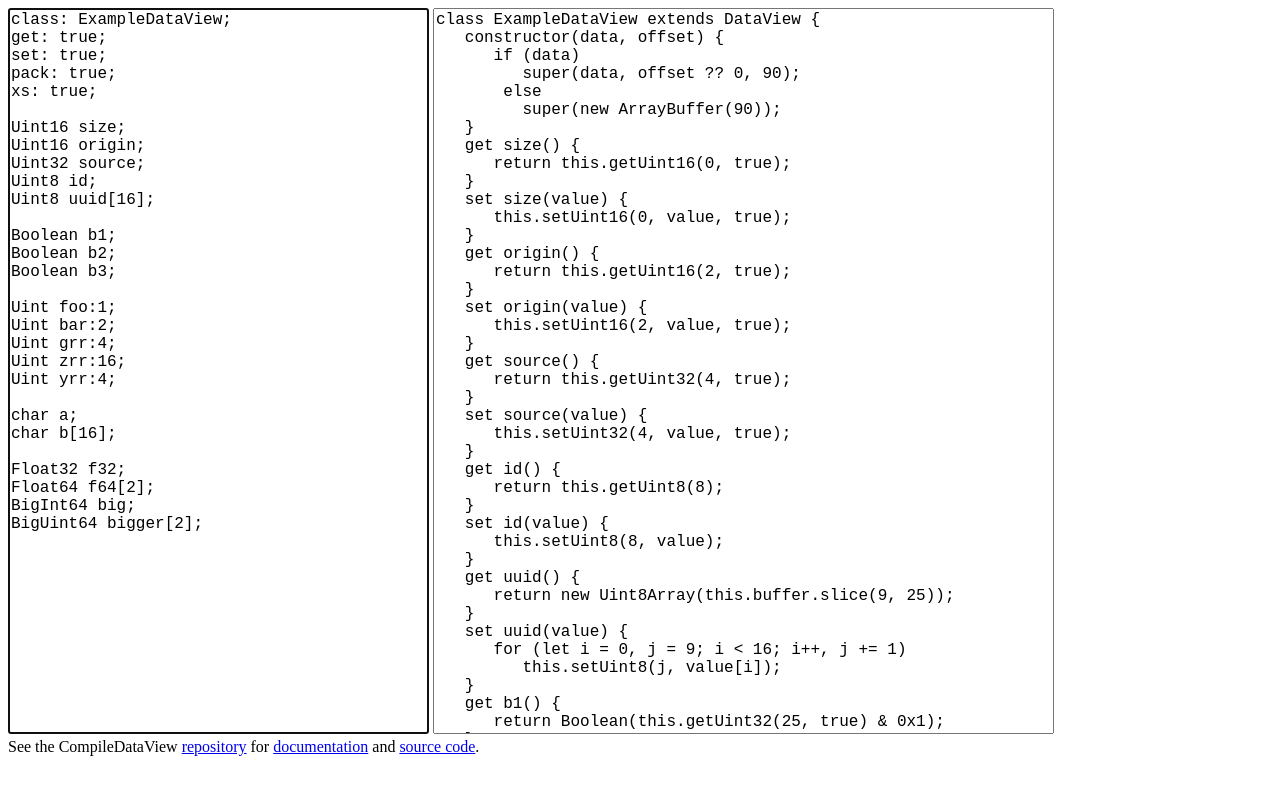
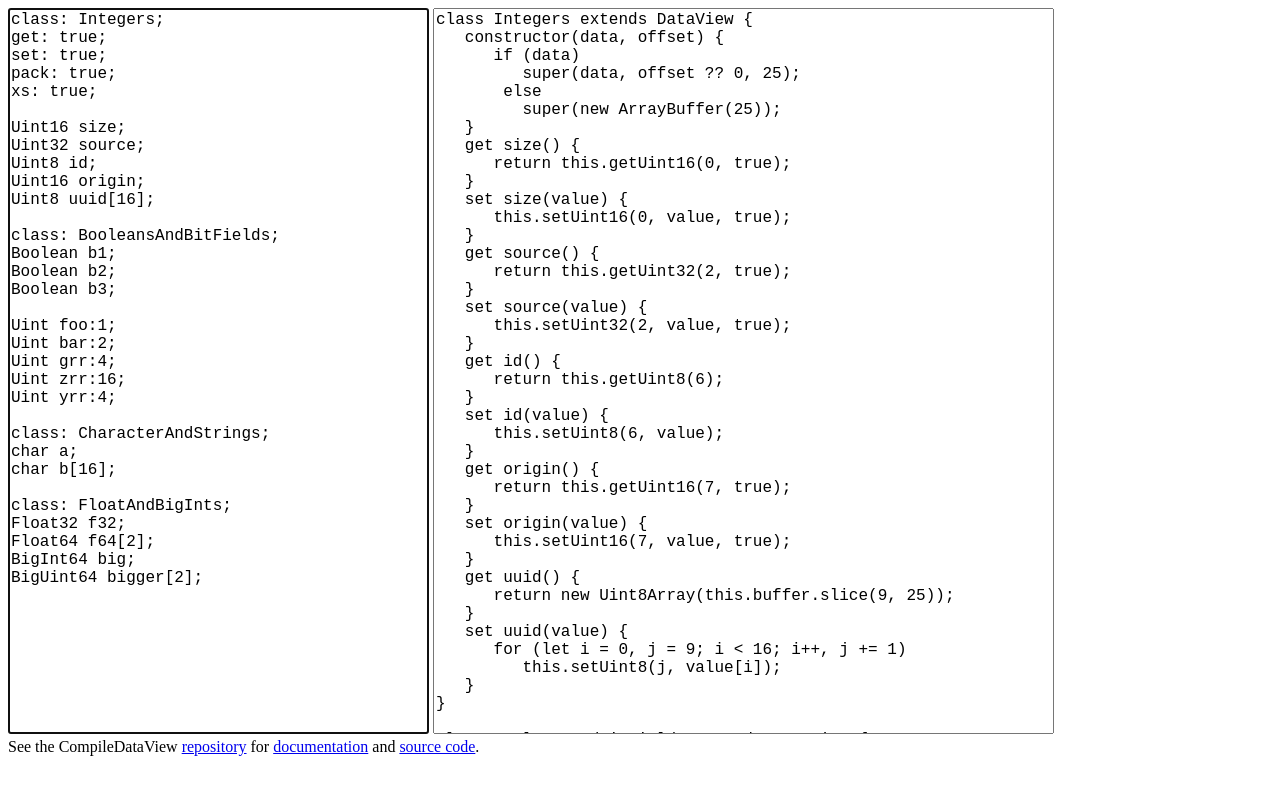
Before and after one commit to phoddie/compileDataView, a plain HTML site: page index.html in a window 1280 px wide. Drawn offline with Linux system fonts and the light colour scheme.

Commit message:
multiple classes in default descripiton

```diff
--- a/index.html
+++ b/index.html
@@ -17,19 +17,21 @@ textarea {
 	</head>
 <body>
 
-<textarea id="viewDescription" name="viewDescription" rows="40" cols="40" spellcheck="false" autofocus="true">
-class: ExampleDataView;
+<script>
+const defaultDescription =
+`class: Integers;
 get: true;
 set: true;
 pack: true;
 xs: true;
 
 Uint16 size;
-Uint16 origin;
 Uint32 source;
 Uint8 id;
+Uint16 origin;
 Uint8 uuid[16];
 
+class: BooleansAndBitFields;
 Boolean b1;
 Boolean b2;
 Boolean b3;
@@ -40,22 +42,27 @@ Uint grr:4;
 Uint zrr:16;
 Uint yrr:4;
 
+class: CharacterAndStrings;
 char a;
 char b[16];
 
+class: FloatAndBigInts;
 Float32 f32;
 Float64 f64[2];
 BigInt64 big;
 BigUint64 bigger[2];
-</textarea>
+`;
+</script>
 
-<textarea id="viewCode" name="viewCode" rows="40" cols="60" readonly="true" spellcheck="false">
-</textarea>
+<textarea id="viewDescription" name="viewDescription" rows="40" cols="40" spellcheck="false" autofocus="true"></textarea>
+<textarea id="viewCode" name="viewCode" rows="40" cols="60" readonly="true" spellcheck="false"></textarea>
 
 <br>See the CompileDataView <a href="https://github.com/phoddie/compileDataView/">repository</a> for <a href="https://github.com/phoddie/compileDataView/blob/master/readme.md">documentation</a> and <a href="https://github.com/phoddie/compileDataView/blob/master/compileDataView.js">source code</a>.
 
 <script type="module" crossorigin>
 const viewDescription = document.getElementById('viewDescription');
+viewDescription.textContent = defaultDescription;
+
 const viewCode = document.getElementById('viewCode');
 const generated = compileDataView(viewDescription.value);
 viewCode.textContent = generated.errors + generated.script;
```
